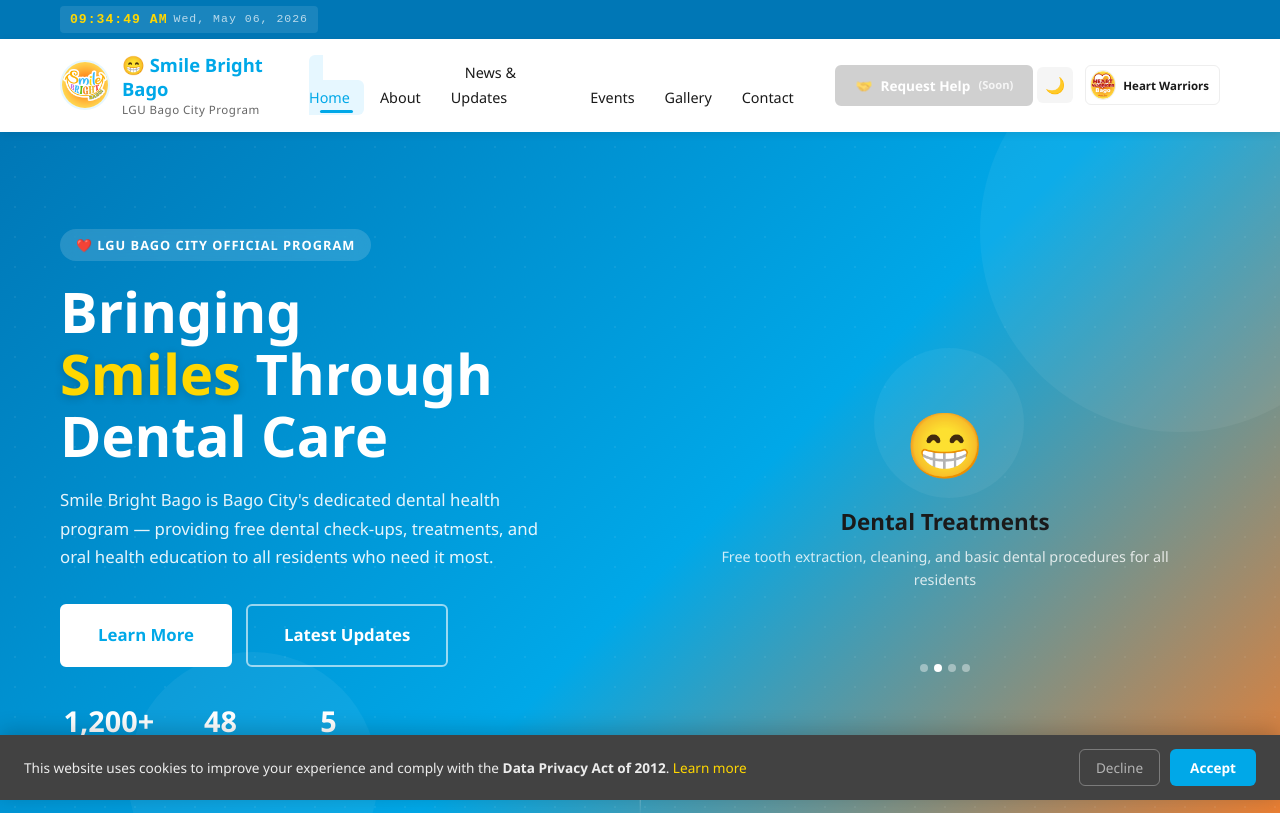
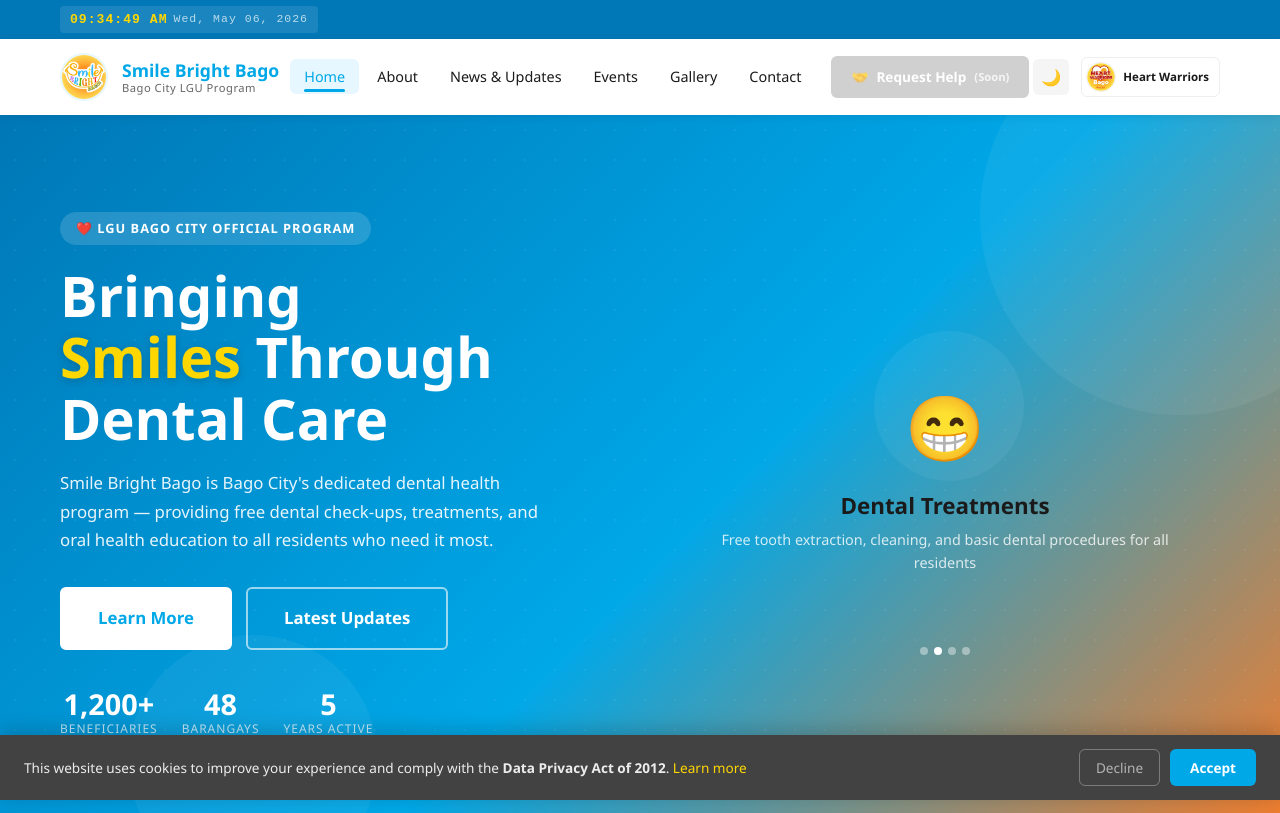
Before and after one commit to ICTcmd/smile-bright-bago, a website: page index.html in a window 1280 px wide. Shown: the top 813 px of the page. Drawn offline with Linux system fonts and the light colour scheme; no server answers.

Commit message:
Fix navbar alignment - remove emoji and simplify styling

```diff
--- a/assets/css/main.css
+++ b/assets/css/main.css
@@ -149,12 +149,12 @@
 .navbar-brand {
   display: flex;
   align-items: center;
-  gap: 12px;
+  gap: 14px;
   text-decoration: none;
 }
 .brand-logo {
-  width: 50px;
-  height: 50px;
+  width: 48px;
+  height: 48px;
   border-radius: 50%;
   object-fit: cover;
   border: 2px solid var(--red-pale);
@@ -164,20 +164,22 @@
   display: flex;
   flex-direction: column;
   justify-content: center;
-  line-height: 1;
 }
 .brand-text .brand-name {
-  font-size: 1.15rem;
+  font-size: 1.1rem;
   font-weight: 800;
   color: var(--red-main);
-  line-height: 1.3;
-  margin-bottom: 2px;
+  line-height: 1.2;
+  margin: 0;
+  padding: 0;
 }
 .brand-text .brand-sub {
-  font-size: .72rem;
+  font-size: .7rem;
   color: var(--text-muted);
   letter-spacing: .5px;
-  line-height: 1.3;
+  line-height: 1.2;
+  margin: 0;
+  padding: 0;
 }
 .nav-menu { display: flex; align-items: center; gap: 4px; }
 .nav-link {
--- a/index.html
+++ b/index.html
@@ -44,8 +44,8 @@
       <a href="index.html" class="navbar-brand">
         <img src="assets/images/logo.png" alt="Smile Bright Bago Logo" class="brand-logo">
         <div class="brand-text">
-          <div class="brand-name" id="dyn-brand-name">😁 Smile Bright Bago</div>
-          <div class="brand-sub" id="dyn-brand-tagline">LGU Bago City Program</div>
+          <div class="brand-name" id="dyn-brand-name">Smile Bright Bago</div>
+          <div class="brand-sub" id="dyn-brand-tagline">Bago City LGU Program</div>
         </div>
       </a>
       <button class="hamburger" aria-label="Toggle menu" aria-expanded="false">
```
Also changed, not shown: about.html (+2 -2 lines), contact.html (+2 -2 lines).
